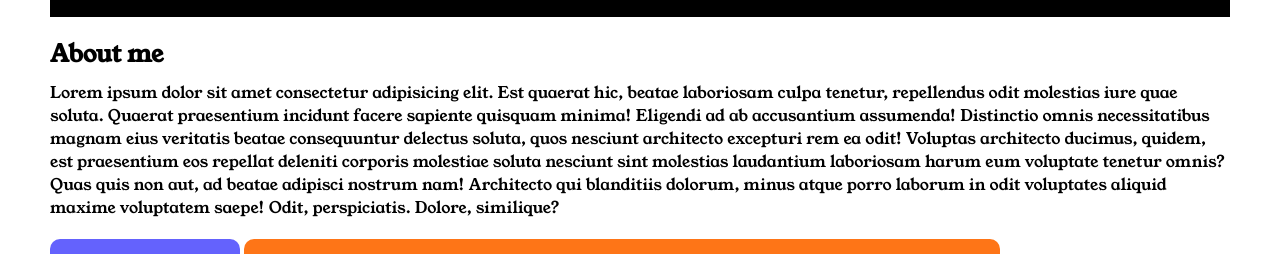
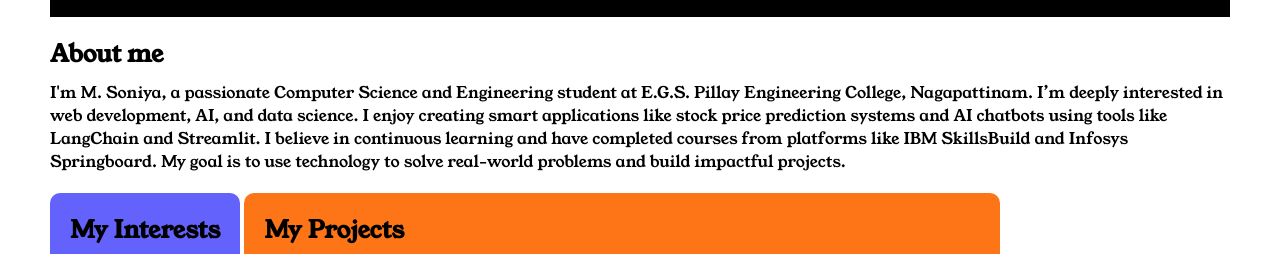
Before and after one commit to SoniyaMani/portfolio-simple-website, a plain HTML site: page index.html in a window 1280 px wide. Shown: the part 253-507 px from the top of the page. Drawn offline with Linux system fonts and the light colour scheme.

Commit message:
Update index.html

```diff
--- a/index.html
+++ b/index.html
@@ -21,21 +21,11 @@
         <div class="section-two">
             <h2 class="section-two__title">About me</h2>
             <p class="section-two__desc">
-                Lorem ipsum dolor sit amet consectetur adipisicing elit. Est quaerat hic, beatae laboriosam culpa
-                tenetur,
-                repellendus odit molestias iure quae soluta. Quaerat praesentium incidunt facere sapiente quisquam
-                minima!
-                Eligendi ad ab accusantium assumenda! Distinctio omnis necessitatibus magnam eius veritatis beatae
-                consequuntur
-                delectus soluta, quos nesciunt architecto excepturi rem ea odit! Voluptas architecto ducimus, quidem,
-                est
-                praesentium eos repellat deleniti corporis molestiae soluta nesciunt sint molestias laudantium
-                laboriosam harum
-                eum voluptate tenetur omnis? Quas quis non aut, ad beatae adipisci nostrum nam! Architecto qui
-                blanditiis
-                dolorum, minus atque porro laborum in odit voluptates aliquid maxime voluptatem saepe! Odit,
-                perspiciatis.
-                Dolore, similique?
+                I'm M. Soniya, a passionate Computer Science and Engineering student at E.G.S. Pillay Engineering College, Nagapattinam.
+
+I’m deeply interested in web development, AI, and data science. I enjoy creating smart applications like stock price prediction systems and AI chatbots using tools like LangChain and Streamlit.
+
+I believe in continuous learning and have completed courses from platforms like IBM SkillsBuild and Infosys Springboard. My goal is to use technology to solve real-world problems and build impactful projects.
             </p>
         </div>
         <div class="section-three">
```
